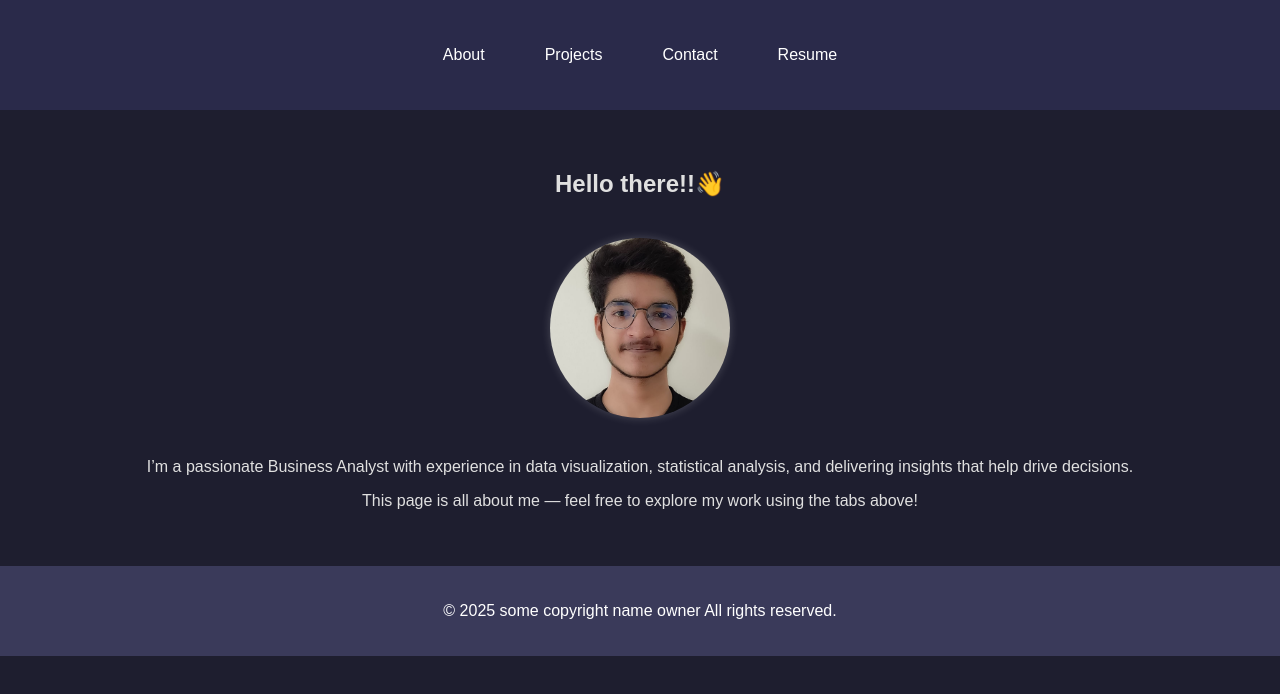
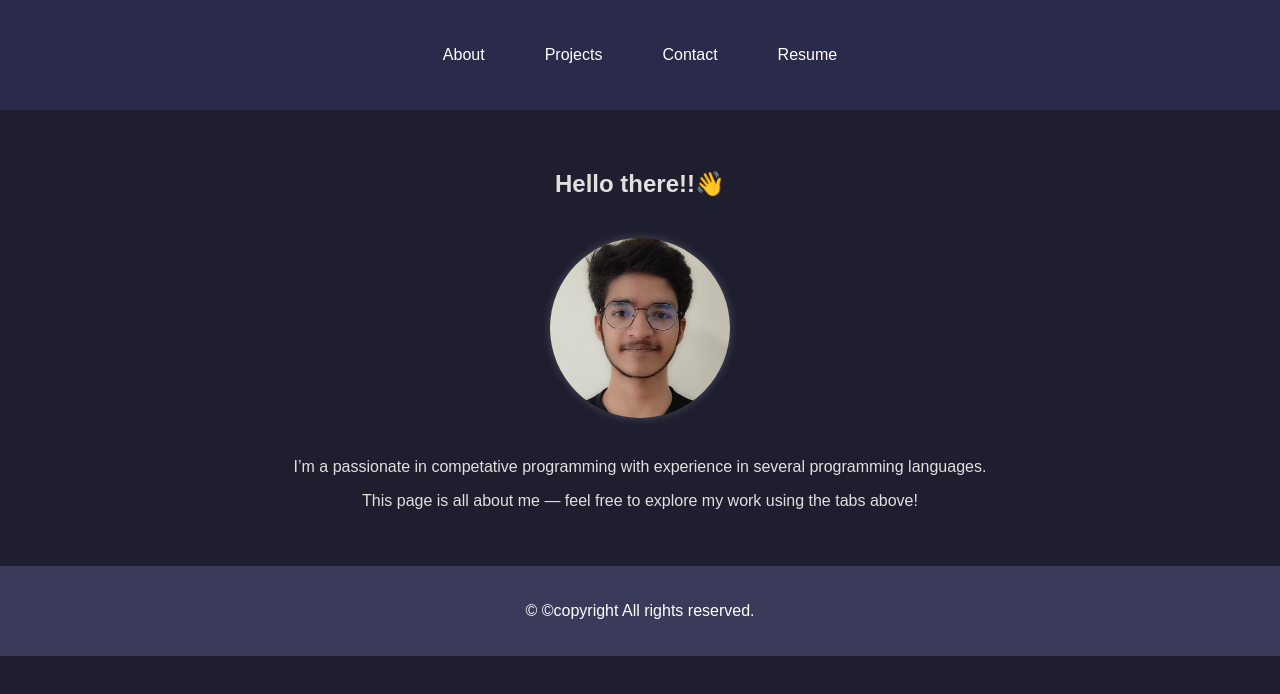
Before and after one commit to AswinTeja/Portfolio, a plain HTML site: page index.html in a window 1280 px wide. Drawn offline with Linux system fonts and the light colour scheme.

Commit message:
Update index.html

```diff
--- a/index.html
+++ b/index.html
@@ -21,11 +21,11 @@
     <h1> Hello there!!👋</h1>
 <img src="img2.jpg" alt="My Photo" class="profile-pic" />
 
-    <p>I’m a passionate Business Analyst with experience in data visualization, statistical analysis, and delivering insights that help drive decisions.</p>
+    <p>I’m a passionate in competative programming with experience in several programming languages.</p>
     <p>This page is all about me — feel free to explore my work using the tabs above!</p>
   </section>
   <footer>
-    <p>&copy; 2025 some copyright name owner All rights reserved.</p>
+    <p>&copy;  ©copyright  All rights reserved.</p>
   </footer>
 </body>
 </html>
```
